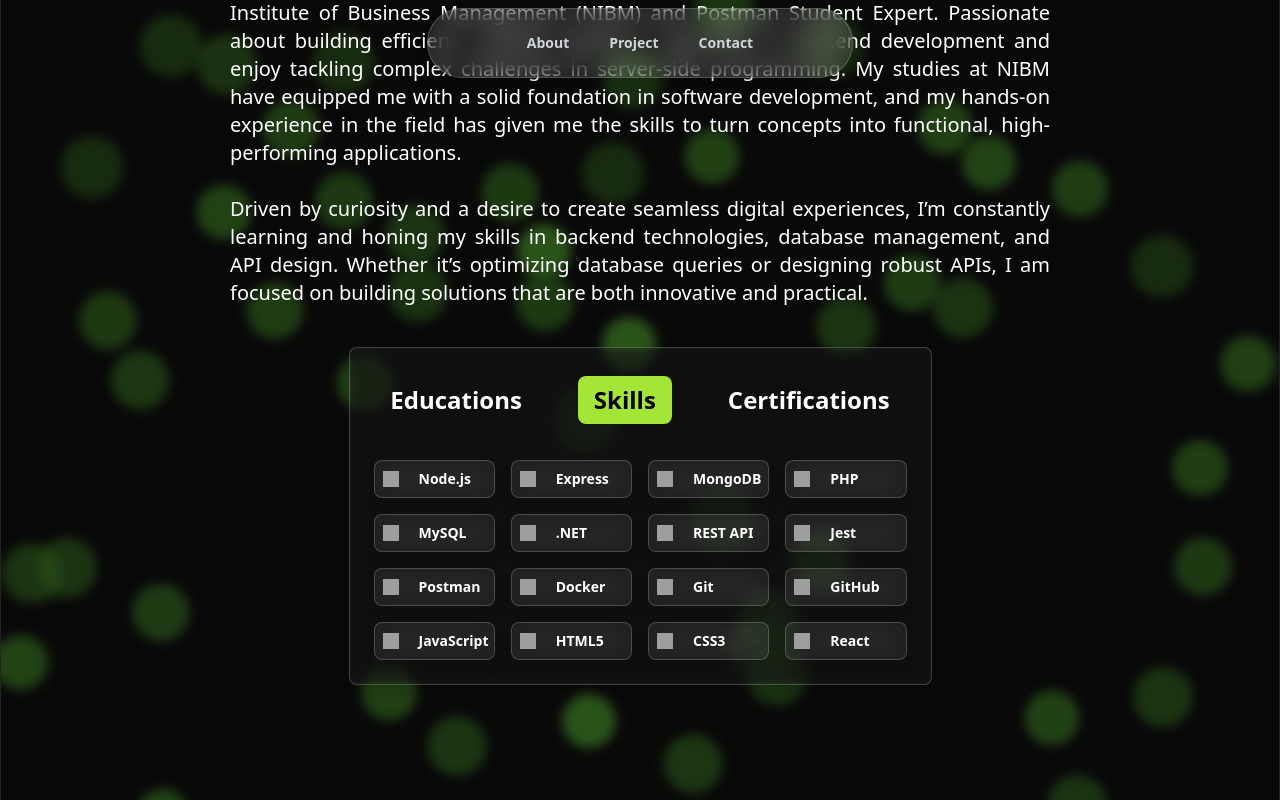
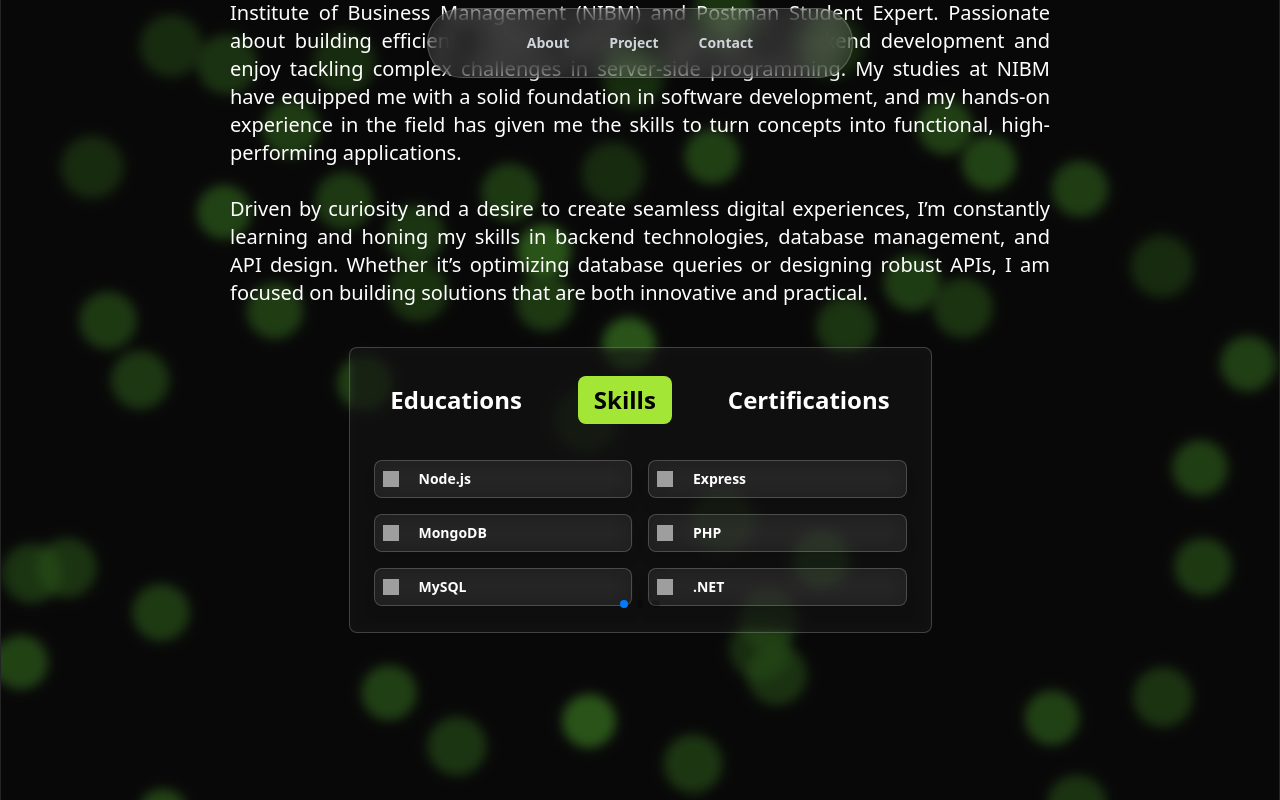
Before and after one commit to Chanukaa2002/portfolio, a React (Vite) app: page / in a window 1280 px wide. Both pictures are taken after a click on the element "Skills". Shown: the part 978-1778 px from the top of the page. Built offline with nearby package versions, Linux system fonts and the light colour scheme; grey boxes are pictures that could not be loaded.

Commit message:
add slider for the skills

```diff
--- a/package.json
+++ b/package.json
@@ -17,6 +17,7 @@
     "react-intersection-observer": "^9.13.1",
     "react-scroll": "^1.9.0",
     "react-tsparticles": "^2.12.2",
+    "swiper": "^11.2.2",
     "typed.js": "^2.1.0"
   },
   "devDependencies": {
--- a/src/components/About.jsx
+++ b/src/components/About.jsx
@@ -1,8 +1,10 @@
 import React, { useState } from "react";
-import ScrollRevealComponent from "../utils/ScrollRevealComponent";
+import { Swiper, SwiperSlide } from "swiper/react";
+import "swiper/css";
+import "swiper/css/pagination";
+import { Pagination } from "swiper/modules";
 
 const About = () => {
-  // Set default active section to "Educations"
   const [activeSection, setActiveSection] = useState("Educations");
 
   const handleSectionClick = (section) => {
@@ -27,10 +29,21 @@ const About = () => {
     { name: "CSS3", icon: "css" },
     { name: "React", icon: "react" },
   ];
-  // Lists for each section
+
   const skillsList = (
-    <div className="grid grid-cols-2 gap-4 p-4 sm:grid-cols-3 md:grid-cols-4">
-      {skills.map((skill, index) => (
+    <Swiper
+      slidesPerView={1} // Number of columns (2 tags in x-axis)
+      spaceBetween={9}
+      pagination={{
+        clickable: true,
+      }}
+      modules={[Pagination]}
+      className="mySwiper"
+    >
+      {[...Array(Math.ceil(skills.length / 6))].map((_, slideIndex) => (
+        <SwiperSlide key={slideIndex}>
+          <div className="grid grid-cols-2 gap-4 p-4">
+            {skills.slice(slideIndex * 6, (slideIndex + 1) * 6).map((skill, index) => (
               <div
                 key={index}
                 className="flex items-center p-2 space-x-1 text-sm border rounded-lg shadow-lg backdrop-blur-md bg-white/5 border-white/20"
@@ -44,8 +57,12 @@ const About = () => {
               </div>
             ))}
           </div>
+        </SwiperSlide>
+      ))}
+    </Swiper>
   );
 
+  // Rest of the code remains the same...
   const educationsList = (
     <div className="flex justify-center">
       <ul className="text-base text-left list-disc sm:text-xl">
--- a/src/components/NavBar.jsx
+++ b/src/components/NavBar.jsx
@@ -57,7 +57,7 @@ const NavBar = () => {
 
         {/* Mobile Menu with Glass Effect */}
         {isMobileMenuOpen && (
-          <div className="fixed top-0 left-0 flex flex-col items-center justify-center w-full h-screen space-y-4 border shadow-lg backdrop-blur-md bg-white/5 border-white/20 sm:hidden">
+          <div className="fixed top-0 left-0 flex flex-col items-center justify-center w-full h-screen space-y-4 border shadow-lg backdrop-blur-md bg-white/20 border-white/20 sm:hidden">
             <button
               onClick={() => setIsMobileMenuOpen(false)}
               className="absolute text-xl text-gray-300 focus:outline-none top-4 right-4"
```
Also changed, not shown: 1 other file (tests, documents, lock files or other folders). Lines whose indentation alone changed are shown as unchanged.
